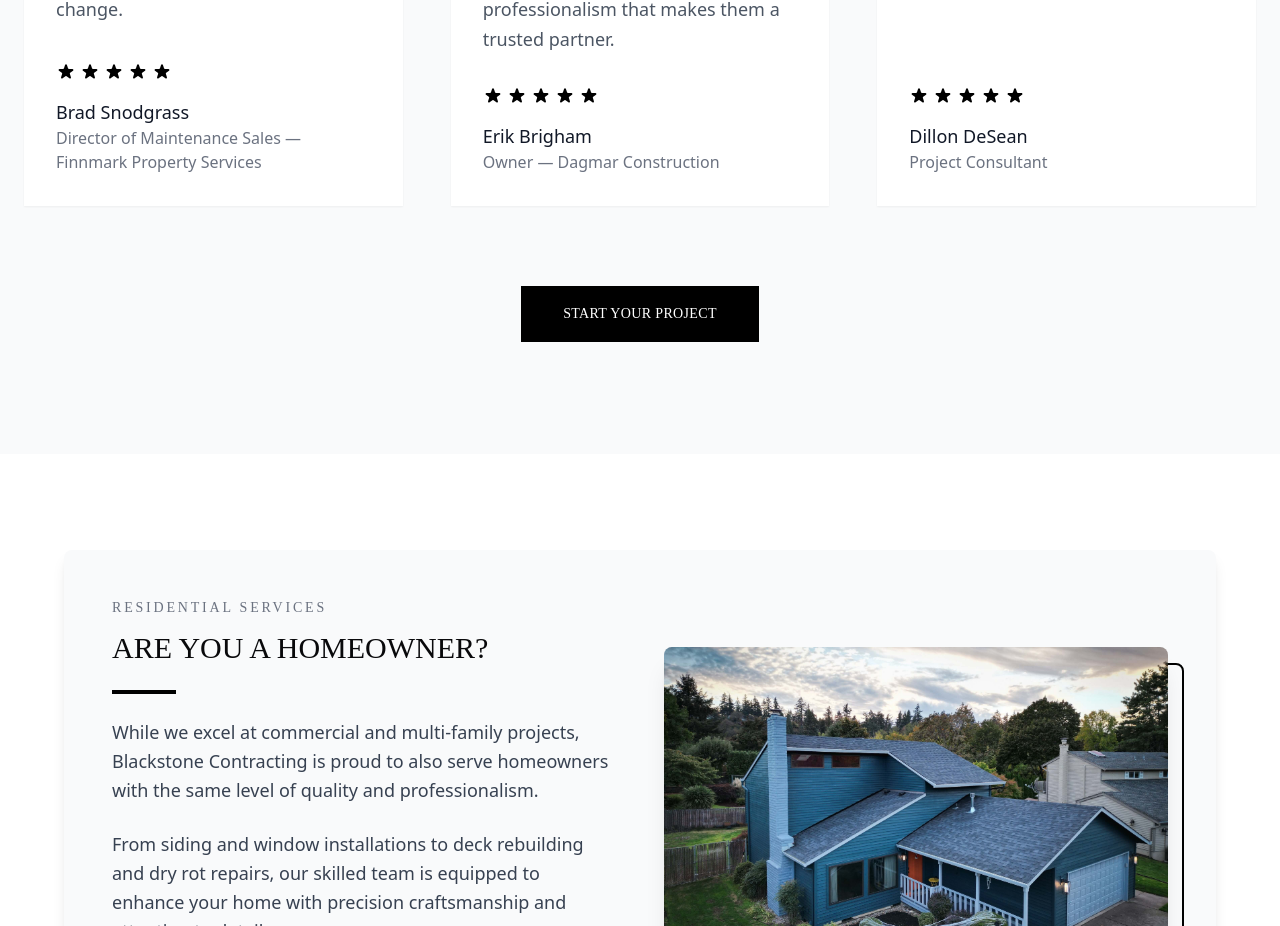
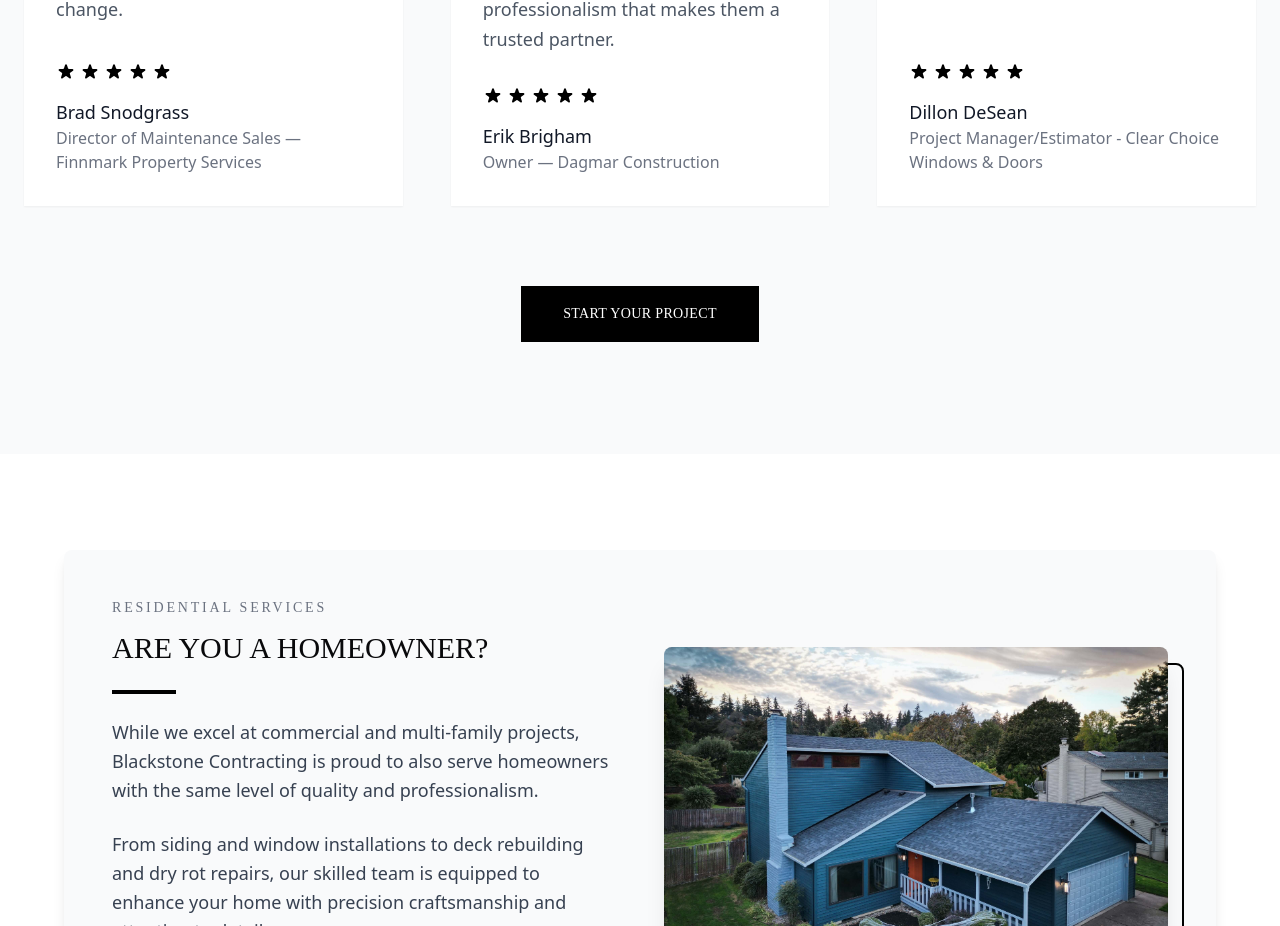
Before and after one commit to iamthetailor/blackstone, a Next.js app: page / in a window 1280 px wide. Shown: the part 4536-5462 px from the top of the page. Built offline with nearby package versions, Linux system fonts and the light colour scheme; a web font is replaced by a local one.

Commit message:
Change Dillon DeSeans title

```diff
--- a/app/page.tsx
+++ b/app/page.tsx
@@ -643,7 +643,7 @@ export default function Home() {
                       </div>
                     </div>
                     <div className="font-medium text-gray-900 text-lg">Dillon DeSean</div>
-                    <div className="text-gray-500">Project Consultant</div>
+                    <div className="text-gray-500">Project Manager/Estimator - Clear Choice Windows & Doors</div>
                   </div>
                 </div>
               </div>
```
